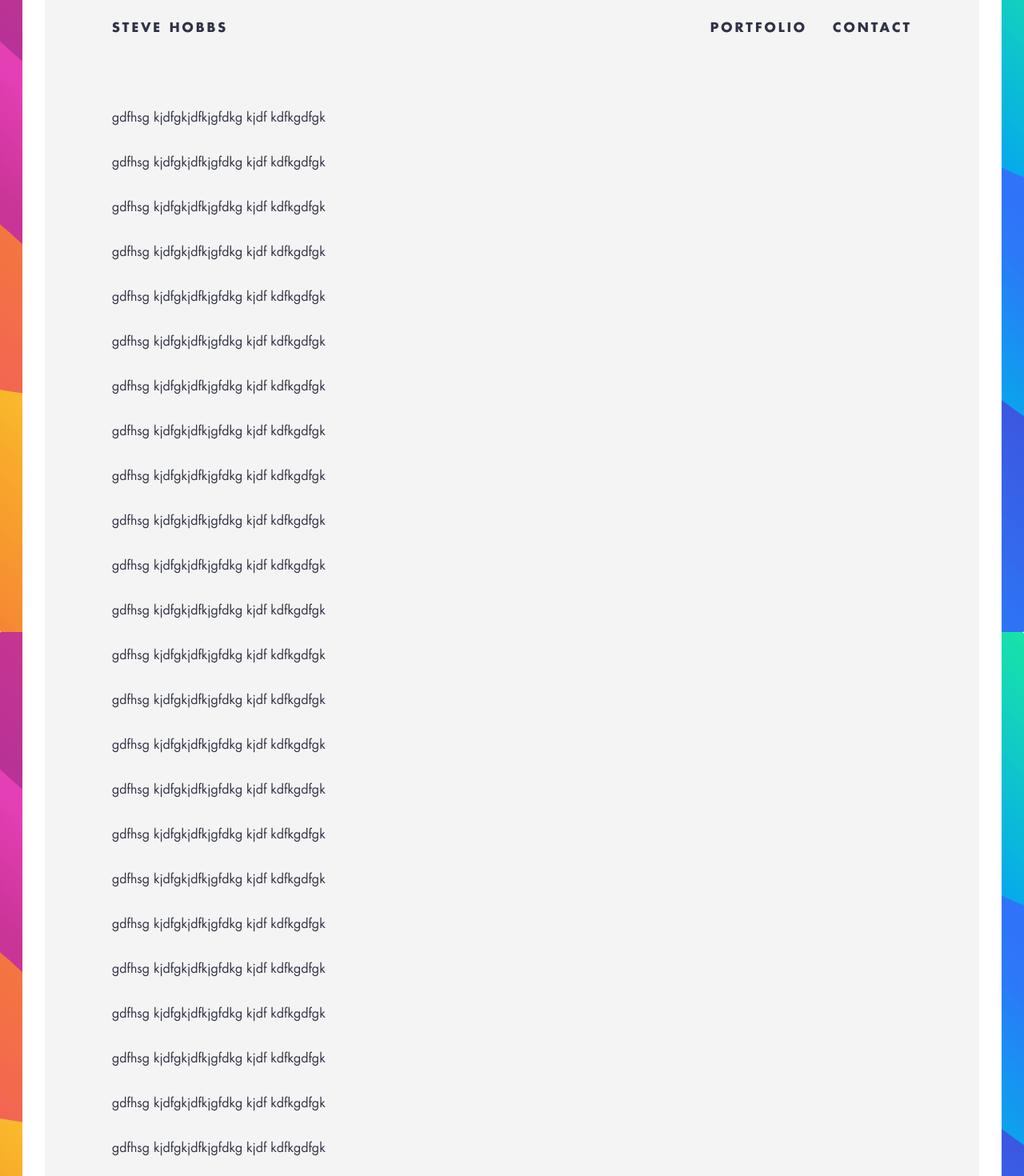
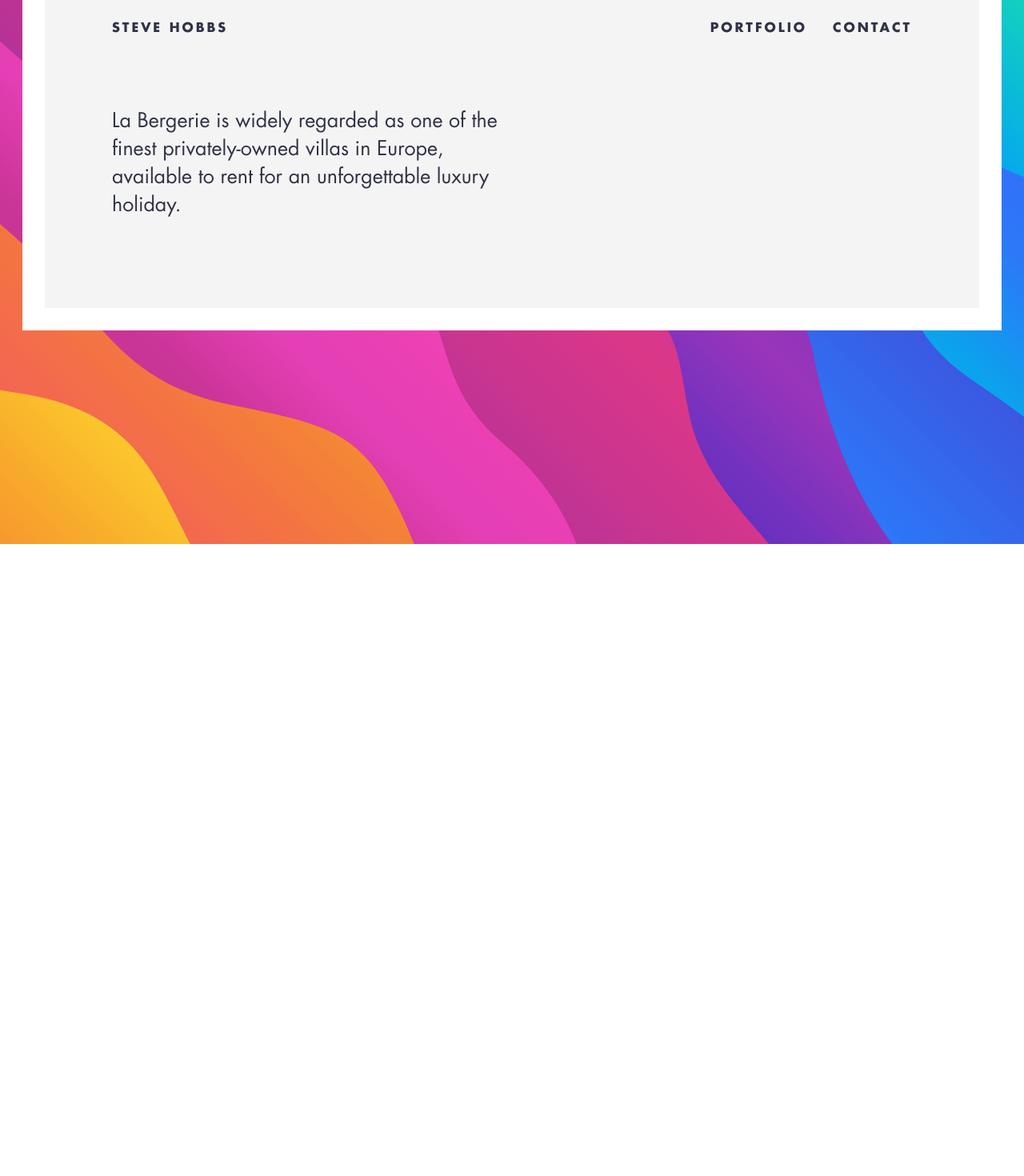
Before and after one commit to shoobzy/iamstevehobbs, a React (Vite) app: page /la-bergerie in a window 1280 px wide. Shown: the part 120-1590 px from the top of the page at 80% size. After the commit the page ends 800 px from the top, so only its background shows below. Built offline with nearby package versions, Linux system fonts and the light colour scheme.

Commit message:
Typography updates. Content and structure changes.

```diff
--- a/src/components/App.js
+++ b/src/components/App.js
@@ -37,11 +37,10 @@ class App extends React.Component {
                 >
                   <Switch location={location}>
                     <Route exact={true} path="/" component={Home} />
-                    <Route path="/contact" component={Contact} />
-                    <Route path="/la-bergerie" component={LaBergerieProject} />
+                    <Route exact={true} path="/contact" component={Contact} />
                     {project_routes.map(i => (
                       <div key={i.id}>
-                        <Route path={i.path} component={i.component} />
+                        <Route exact={true} path={i.path} component={i.component} />
                       </div>
                     ))}
                     <Route render={() => <div>Not Found</div>} />
--- a/src/components/Intro.js
+++ b/src/components/Intro.js
@@ -9,7 +9,7 @@ class Intro extends React.Component {
             Front-End<br></br>
             Developer
         </h1>
-        <p className="c-Intro--Bio o-Grid--Item 1/2-TabletPortraitUp">With more than 8 years’ industry experience at combining web development and design.</p>
+        <p className="c-Intro--Overview o-Grid--Item 1/2-TabletPortraitUp">With more than 8 years’ industry experience at combining web development and design.</p>
       </div>
     )
   }
--- a/src/components/Projects/LaBergerie.js
+++ b/src/components/Projects/LaBergerie.js
@@ -6,30 +6,7 @@ const LaBergerieProject = () => {
   return (
     <div className="c-Page fadeInUp">
       <ScrollToTopOnMount />
-      <p>gdfhsg kjdfgkjdfkjgfdkg kjdf kdfkgdfgk</p>
-      <p>gdfhsg kjdfgkjdfkjgfdkg kjdf kdfkgdfgk</p>
-      <p>gdfhsg kjdfgkjdfkjgfdkg kjdf kdfkgdfgk</p>
-      <p>gdfhsg kjdfgkjdfkjgfdkg kjdf kdfkgdfgk</p>
-      <p>gdfhsg kjdfgkjdfkjgfdkg kjdf kdfkgdfgk</p>
-      <p>gdfhsg kjdfgkjdfkjgfdkg kjdf kdfkgdfgk</p>
-      <p>gdfhsg kjdfgkjdfkjgfdkg kjdf kdfkgdfgk</p>
-      <p>gdfhsg kjdfgkjdfkjgfdkg kjdf kdfkgdfgk</p>
-      <p>gdfhsg kjdfgkjdfkjgfdkg kjdf kdfkgdfgk</p>
-      <p>gdfhsg kjdfgkjdfkjgfdkg kjdf kdfkgdfgk</p>
-      <p>gdfhsg kjdfgkjdfkjgfdkg kjdf kdfkgdfgk</p>
-      <p>gdfhsg kjdfgkjdfkjgfdkg kjdf kdfkgdfgk</p>
-      <p>gdfhsg kjdfgkjdfkjgfdkg kjdf kdfkgdfgk</p>
-      <p>gdfhsg kjdfgkjdfkjgfdkg kjdf kdfkgdfgk</p>
-      <p>gdfhsg kjdfgkjdfkjgfdkg kjdf kdfkgdfgk</p>
-      <p>gdfhsg kjdfgkjdfkjgfdkg kjdf kdfkgdfgk</p>
-      <p>gdfhsg kjdfgkjdfkjgfdkg kjdf kdfkgdfgk</p>
-      <p>gdfhsg kjdfgkjdfkjgfdkg kjdf kdfkgdfgk</p>
-      <p>gdfhsg kjdfgkjdfkjgfdkg kjdf kdfkgdfgk</p>
-      <p>gdfhsg kjdfgkjdfkjgfdkg kjdf kdfkgdfgk</p>
-      <p>gdfhsg kjdfgkjdfkjgfdkg kjdf kdfkgdfgk</p>
-      <p>gdfhsg kjdfgkjdfkjgfdkg kjdf kdfkgdfgk</p>
-      <p>gdfhsg kjdfgkjdfkjgfdkg kjdf kdfkgdfgk</p>
-      <p>gdfhsg kjdfgkjdfkjgfdkg kjdf kdfkgdfgk</p>
+      <p className="c-Intro--Overview o-Grid--Item 1/2-TabletPortraitUp">La Bergerie is widely regarded as one of the finest privately-owned villas in Europe, available to rent for an unforgettable luxury holiday.</p>
     </div>
   )
 }
--- a/src/scss/_components.scss
+++ b/src/scss/_components.scss
@@ -32,11 +32,17 @@
     padding: 0 0 $o-gutter * 2;
 }
 
-.c-Intro--Bio {
+// @todo Create a reusable mixin (based on h4)
+.c-Intro--Overview {
     font-size: $h4;
     font-size: var(--h4);
-    line-height: $base-line-height;
+    line-height: $base-line-height * 1.25;
     font-family: $futura-book;
+
+    @include for-tablet-landscape-down {
+        font-size: $h5;
+        line-height: $base-line-height;
+    }
 }
 
 .c-Portfolio--ItemImg {
--- a/src/scss/_elements.scss
+++ b/src/scss/_elements.scss
@@ -68,11 +68,12 @@ h3 {
 h4 {
     font-size: $h4;
     font-size: var(--h4);
-    line-height: $base-line-height;
+    line-height: $base-line-height * 1.25;
     font-family: $futura-book;
 
     @include for-tablet-landscape-down {
         font-size: $h5;
+        line-height: $base-line-height;
     }
 }
 
```
